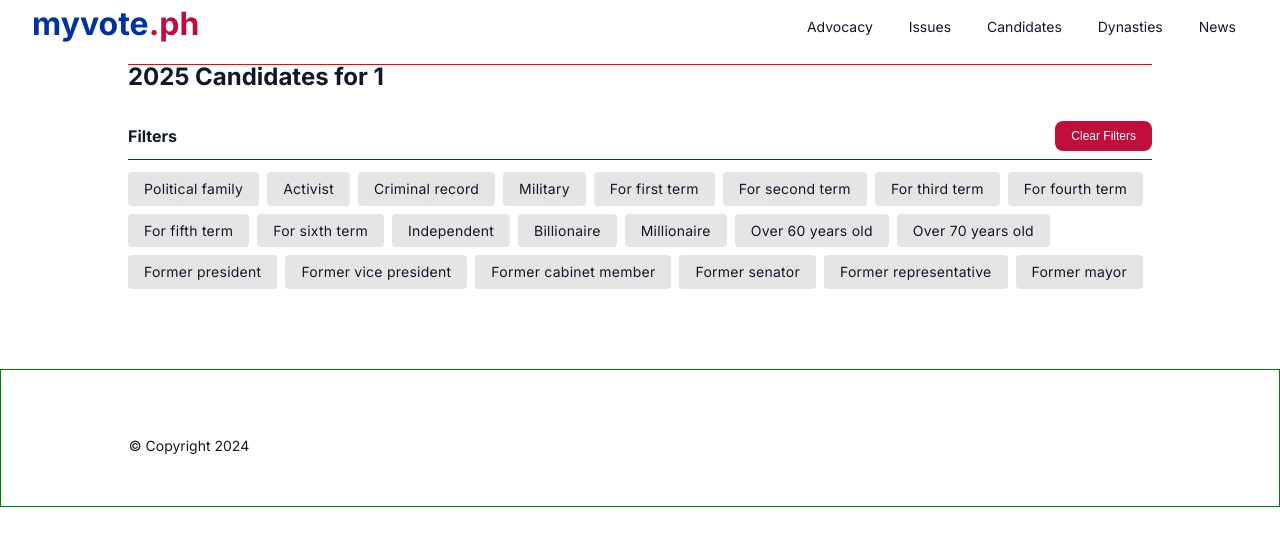
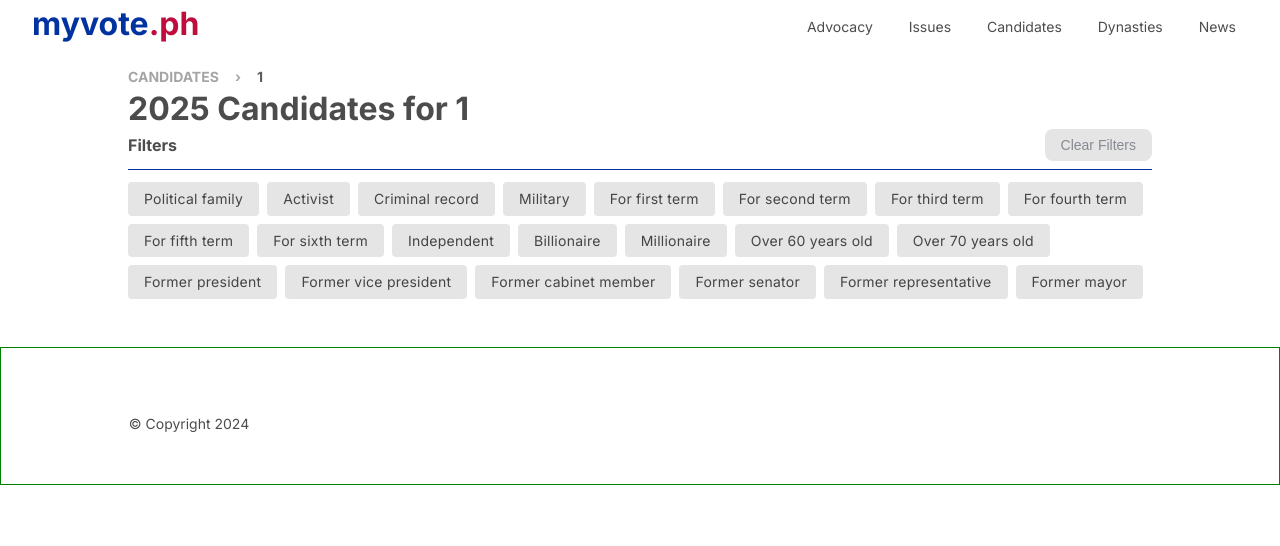
Before and after one commit to marlonsvillarama/votewisely_ph_sv2, a SvelteKit app: page /candidates/1 in a window 1280 px wide. Shown: the top 546 px of the page. Built offline with nearby package versions, Linux system fonts and the light colour scheme.

Commit message:
20241221

```diff
--- a/src/components/candidate.svelte
+++ b/src/components/candidate.svelte
@@ -72,11 +72,13 @@
         <aside>
             <div class="name">
                 <span class="ln">{candidate.ln}</span>
-                <span class="fn">{candidate.short_fn}</span>
+                <span class="age">{#if showAge}{age} years old{:else}-{/if}</span>
+                <!-- <span class="fn">{candidate.short_fn}</span> -->
+                <span class="job">{candidate.job}</span>
             </div>
-            <span class="age">{#if showAge}{age} years old{:else}-{/if}</span>
-            <span class="job">{candidate.job}</span>
-            <span class="job">{getRunningFor(candidate.term)}</span>
+            <div class="details">
+                <span class="job">{getRunningFor(candidate.term)}</span>
+            </div>
         </aside>
     </div>
     <div class="contents">
@@ -113,7 +115,7 @@
         display: grid;
         grid-template-columns: 2fr 3fr;
         gap: 1rem;
-        color: var(--color-default);
+        color: var(--color-font);
     }
 	img {
 		width: 100%;
@@ -136,7 +138,8 @@
     .name {
         display: flex;
         flex-direction: column;
-        line-height: 1.2rem;
+        /* gap: 0.125rem; */
+        line-height: 1.25rem;
         /* justify-content: flex-start; */
 		/* align-items: center; */
     }
@@ -154,6 +157,12 @@
         letter-spacing: 0.5px;
         text-transform: uppercase;
     }
+    .details {
+        display: flex;
+        flex-direction: column;
+        line-height: 1.25rem;
+        /* gap: 0.125rem; */
+    }
     /* .contents { */
         /* padding: 0.3rem 0.75rem 0.5rem; */
     /* } */
@@ -165,7 +174,7 @@
         font-weight: 600;
         font-size: var(--fs-sm);
         letter-spacing: 0.25px;
-        color: var(--color-slate-900);
+        color: var(--color-default);
 		/* background-color: var(--color-white); */
 		background-color: rgba(0, 0, 0, 0.1);
     }
--- a/src/components/crumbs.svelte
+++ b/src/components/crumbs.svelte
@@ -1,11 +1,58 @@
 <script>
-    export let data = {};
+    export let data = [];
+
+    let list = data.map(d => {
+        let arr = data.slice(0, data.indexOf(d));
+        console.log(`d = ${d} arr`, arr);
+        return {
+            link: `/${data.slice(0, data.indexOf(d) + 1).join('/')}`,
+            text: d
+        };
+    });
+    console.log('list', list);
 </script>
 
 {#if data.length > 0}
 <ul>
-    {#each data as d}
-    <li><a href={d.link}>{d.text}</a></li>
+    {#each list as item}
+    <li><a href={item.link}>{item.text}</a></li>
     {/each}
 </ul>
 {/if}
+
+<style>
+    ul {
+        /* border: 1px solid red; */
+        list-style: none;
+    }
+    li {
+        display: inline-block;
+        margin-right: 1rem;
+        /* border: 1px solid black; */
+        align-items: center;
+        text-transform: uppercase;
+        font-size: var(--fs-sm);
+    }
+    li:last-child {
+        opacity: 0.9;
+    }
+    li:not(:last-child) {
+        opacity: 0.5;
+    }
+    li:not(:last-child)::after {
+        padding-left: 1rem;
+        content: '\203A';
+        font-weight: bold;
+        /* font-size: var(--fs-xl); */
+    }
+    li:hover {
+        opacity: 1;
+        scale: 1.05;
+    }
+    a {
+        font-weight: 700;
+    }
+    a:hover {
+        color: var(--color-red-flag);
+    }
+</style>
--- a/src/components/filters.svelte
+++ b/src/components/filters.svelte
@@ -1,11 +1,14 @@
 <script>
     import { createEventDispatcher } from "svelte";
     import Tag from "./tag.svelte";
+    import { goto } from "$app/navigation";
     export let list = [];
     let filters = [];
+    let btnClass = 'disabled';
 
     let dispatch = createEventDispatcher();
     const clickTag = (e) => {
+        console.log('clickTag e', e);
         if (e.detail.add === true) {
             if (filters.indexOf(e.detail.value) < 0) {
                 filters.push(e.detail.value);
@@ -18,18 +21,38 @@
             }
         }
 
+        updateTagClass();
+
         dispatch('select', { filters });
     };
 
     const clearAllTags = () => {
         filters = [];
-        dispatch('clear', {});
+        // for (let i = 0, count = list.length; i < count; i++) {
+        //     clickTag({ detail: { value: list} });
+        // }
+        dispatch('clear');
+    };
+
+    const updateClearClass = (options) => {
+        console.log(`filters`, filters);
+        console.log(`btnClass`, btnClass);
+
+        if (filters.length > 0 && btnClass.indexOf('disabled') >= 0) {
+            console.log('removing disabled class...');
+            btnClass = '';
+        }
+        else if (filters.length <= 0 && btnClass.indexOf('disabled') < 0) {
+            console.log('adding disabled class...');
+            btnClass = 'disabled';
+        }
+        console.log('btnClass', btnClass);
     };
 </script>
 
 <div class="header">
     <h2>Filters</h2>
-    <button on:click={clearAllTags}>Clear Filters</button>
+    <button class={btnClass} on:click={clearAllTags}>Clear Filters</button>
 </div>
 <section>
     {#each list as tag}
@@ -55,12 +78,18 @@
         border-radius: 0.5rem;
         background-color: var(--color-red-flag);
         color: white;
-        font-size: var(--fs-xs);
+        font-size: var(--fs-sm);
         cursor: pointer;
         transition: all 50ms ease-in-out;
     }
     .header button:hover {
         background-color: var(--color-red-flag-lite);
+    }
+    .header button.disabled {
+        background-color: #CCC;
+        color: var(--color-default);
+        opacity: 0.5;
+        cursor: not-allowed;
     }
     section {
         /* border: 1px solid green; */
--- a/src/components/tag.svelte
+++ b/src/components/tag.svelte
@@ -55,7 +55,7 @@
         line-height: 1.6rem;
 		border-radius: 4px;
 		background-color: rgba(0, 0, 0, 0.1);
-		color: var(--color-default);
+		/* color: var(--color-default); */
 		font-size: var(--fs-sm);
         letter-spacing: 0.25px;
         position: relative;
--- a/src/lib/css/global.css
+++ b/src/lib/css/global.css
@@ -7,7 +7,7 @@
 }
 
 body {
-    color: var(--color-default);
+    color: var(--color-font);
     font-family: var(--font-sans);
     font-size: 16px;
     line-height: 1.5rem;
@@ -15,5 +15,5 @@ body {
 
 a {
     text-decoration: none;
-    color: var(--color-default);
+    color: var(--color-font);
 }
--- a/src/lib/css/layout.css
+++ b/src/lib/css/layout.css
@@ -1,7 +1,7 @@
 main {
     display: flex;
     flex-direction: column;
-    gap: 2rem;
+    gap: 0rem;
     /* padding-top: 2rem; */
 }
 
--- a/src/lib/css/root.css
+++ b/src/lib/css/root.css
@@ -14,6 +14,7 @@
     --color-blue-flag: #0032A0;
     --color-blue-flag-lite: rgba(0, 50, 160, 0.8);
     --color-default: rgb(17, 24, 39);
+    --color-font: rgba(0, 0, 0, 0.7);
     --color-red-flag-lite: rgba(191, 13, 62, 0.8);
     --color-red-flag: rgba(191, 13, 62);
     --color-slate-900: rgb(15, 23, 42);
--- a/src/routes/candidates/[type]/+page.svelte
+++ b/src/routes/candidates/[type]/+page.svelte
@@ -9,6 +9,7 @@
     let slug = $page.params.type;
     let slugProper = slug.charAt(0).toUpperCase() + slug.slice(1);
     let slugTitle = `Candidates for ${slugProper}`;
+    let crumbs = [ 'candidates', slug ];
 
     // let tags = data.tags;
     let candidates = data.candidates[slug];
@@ -71,8 +72,10 @@
 </section> -->
 
 <div class="header wrapper">
-    <Crumbs data={$page.params} />
-    <h2>2025 Candidates for {slug}</h2>
+    <Crumbs data={crumbs} />
+    <div class="title">
+        <h1>2025 {slugTitle}</h1>
+    </div>
 </div>
 
 <div class="filters wrapper">
@@ -88,7 +91,7 @@
 </div>
 
 <style>
-	.hero {
+	/* .hero {
 		background: url('/images/senate.jpg') 50% 50%;
         background-repeat: no-repeat;
         background-size: cover;
@@ -105,11 +108,17 @@
         .hero {
             padding: 10.5rem 0 8rem;
         }
-    }
+    } */
     .header {
         margin-top: 4rem;
-        border-top: 1px solid red;
+        /* border-top: 1px solid red; */
     }
+    .title {
+        padding: 0.5rem 0;
+    }
+    /* .title h1 {
+        color: var(--color-slate-900);
+    } */
 	.content {
 		display: flex;
         /* flex: 2 1 auto; */
```
Also changed, not shown: src/lib/data/types.json (added, +9 -0 lines).
